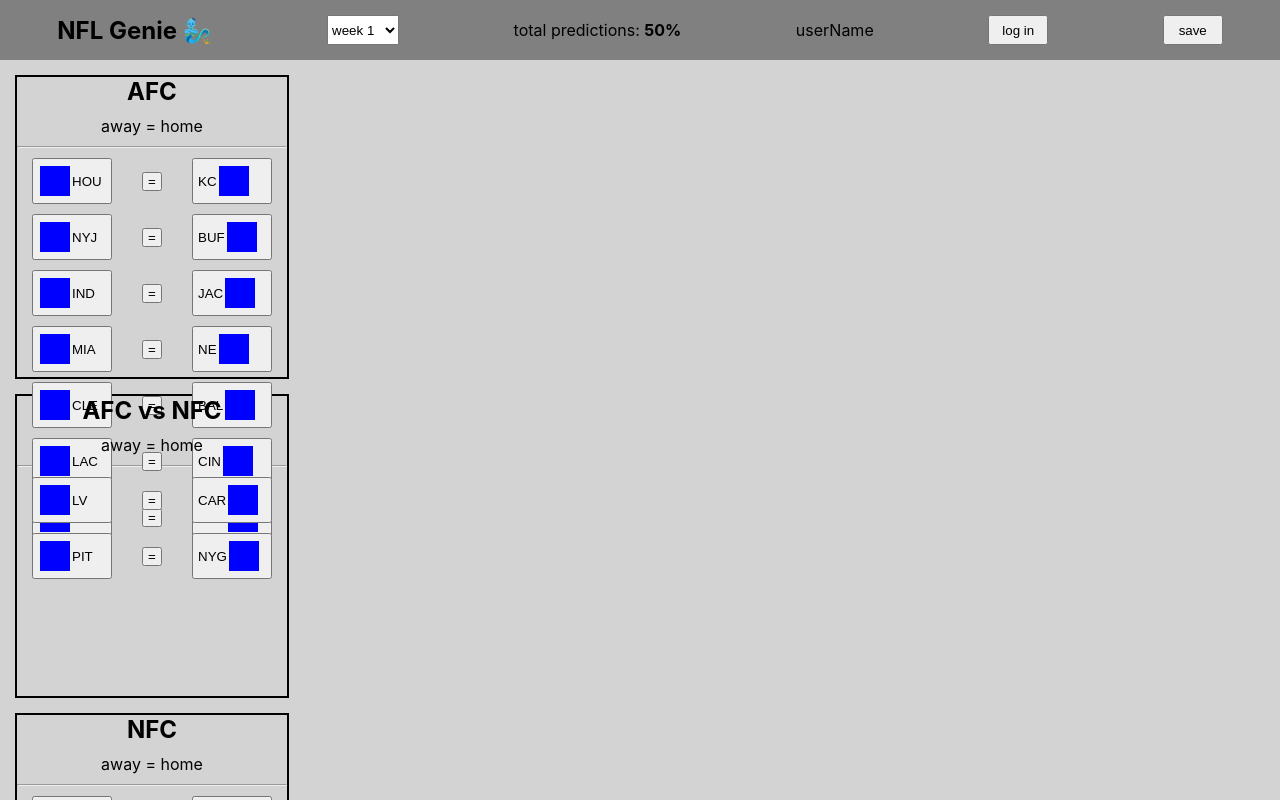
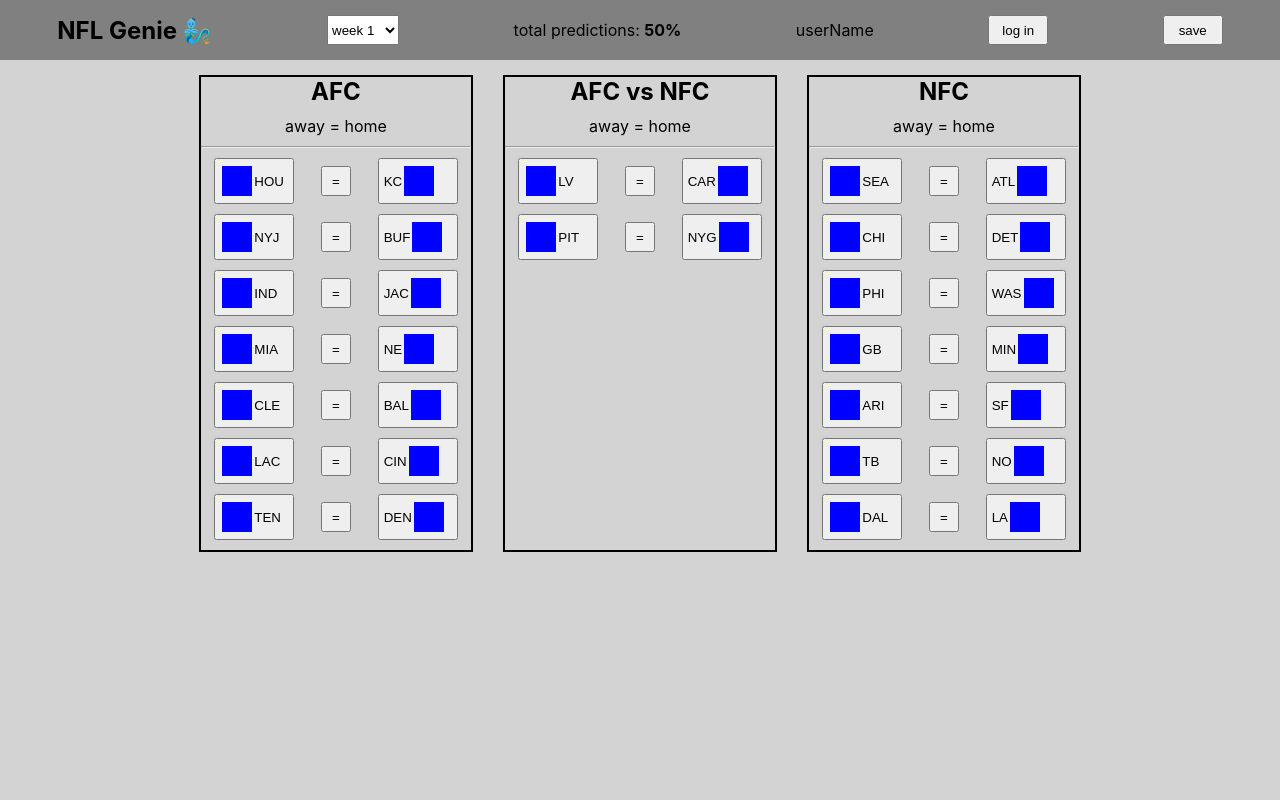
Before and after one commit to NFLgenie/FE_nfl_genie, a React (Create React App) app: page / in a window 1280 px wide. Shown: the top 800 px of the page. Built offline with nearby package versions, Linux system fonts and the light colour scheme.

Commit message:
Add style

```diff
--- a/src/App.css
+++ b/src/App.css
@@ -8,3 +8,8 @@
   background-color: lightgrey;
   height: 100vh;
 }
+
+.game-board {
+  display: flex;
+  justify-content: center;
+}
--- a/src/components/MatchUp/MatchUp.css
+++ b/src/components/MatchUp/MatchUp.css
@@ -1,6 +1,6 @@
 .match-up-outer-container {
   width: 270px;
-  height: 300px;
+  height: auto;
   border: 2px solid black;
   margin: 15px;
 }
@@ -38,7 +38,8 @@
 }
 
 .tie-button {
-  width: 20px;
+  width: 30px;
+  height: 30px;
 }
 
 .selected {
```
